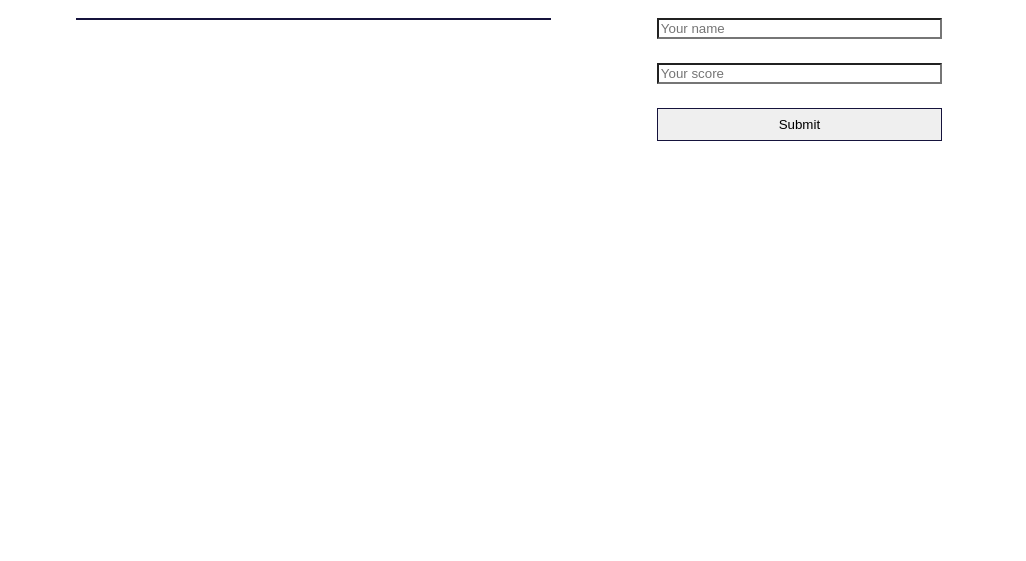
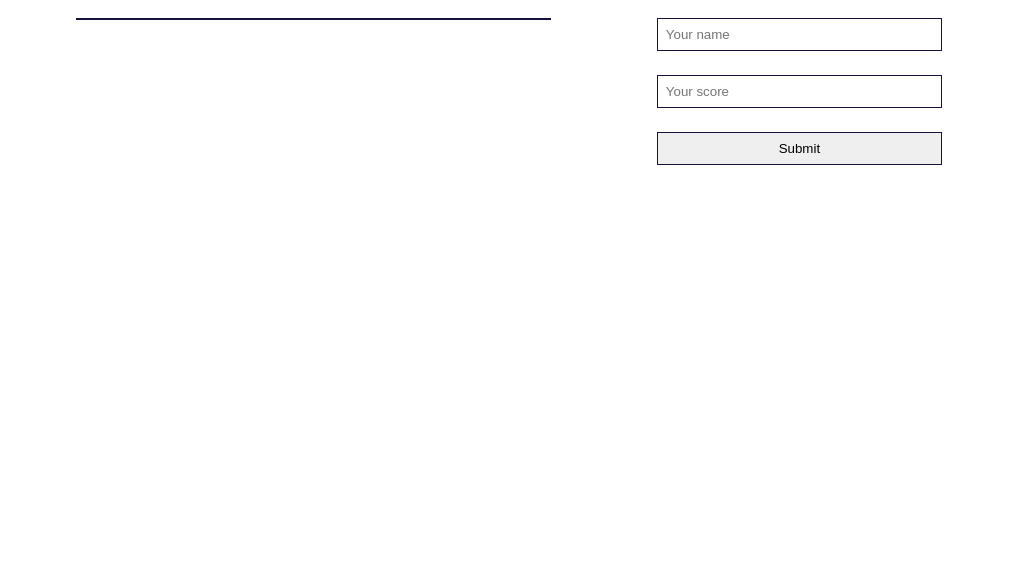
Before and after one commit to shahadat3669/leaderboard, a website built with webpack: page src/index.html in a window 1280 px wide. Shown: the part 239-800 px from the top of the page, without its empty margins (36-1062 px from the left). Built offline with nearby package versions, Linux system fonts and the light colour scheme; no server answers.

Commit message:
Add base css.

```diff
--- a/src/style.scss
+++ b/src/style.scss
@@ -203,7 +203,9 @@ main {
 }
 
 .p {
-  padding: 1px;
+  &-8 {
+    padding: 8px;
+  }
 
   &-48 {
     padding: 48px;
@@ -214,6 +216,8 @@ main {
   padding: 8px 16px;
   border: 1px solid $blue-dark;
   cursor: pointer;
+  transition: all 0.2s;
+  position: relative;
 
   &:hover {
     background-color: $blue-dark;
@@ -227,6 +231,7 @@ main {
     align-items: center;
     gap: 24px;
     margin-bottom: 32px;
+    position: relative;
   }
 
   &-list {
@@ -254,9 +259,9 @@ main {
     flex-direction: column;
     gap: 24px;
     width: 60%;
-  }
 
-  &-btn {
-    align-self: flex-end;
+    &-field {
+      border: 1px solid $blue-dark;
+    }
   }
 }
```
